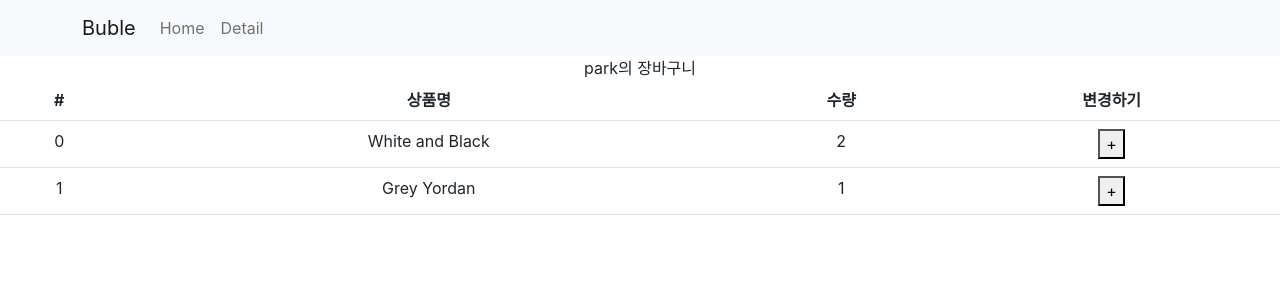
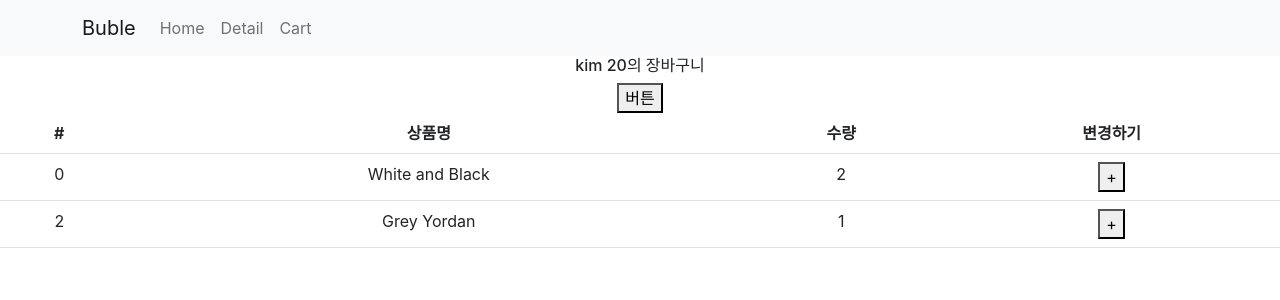
Before and after one commit to ghooman/react_practice_shop, a React (Create React App) app: page /cart in a window 1280 px wide. Shown: the top 300 px of the page. Built offline with nearby package versions, Linux system fonts and the light colour scheme.

Commit message:
localStorage 사용

```diff
--- a/src/App.js
+++ b/src/App.js
@@ -16,12 +16,20 @@
 
 function App() {
 
+  useEffect(() => {
+    localStorage.setItem("watched", JSON.stringify( [] ))
+  }, [])
+
   let [shoes, setShoes] = useState(data)
   let navigate = useNavigate();
   let [count, setCount] = useState(1)
   let [loading, setLoading] = useState(false)
+  let [재고] = useState([10, 11, 12])
 
-  let [재고] = useState([10, 11, 12])
+  let obj = {name: 'kim'}
+  localStorage.setItem('data', JSON.stringify(obj))
+  let 꺼낸거 = localStorage.getItem('data')
+  console.log(JSON.parse(꺼낸거).name)
 
   useEffect(() => {
     setTimeout(() => {setLoading(false)}, 2000)
@@ -37,6 +45,7 @@
           <Nav className="me-auto">
             <Nav.Link onClick={() => {navigate('/')}}>Home</Nav.Link>
             <Nav.Link onClick={() => {navigate('/detail')}}>Detail</Nav.Link>
+            <Nav.Link onClick={() => {navigate('/cart')}}>Cart</Nav.Link>
           </Nav>
         </Container>
       </Navbar>
--- a/src/pages/Cart.js
+++ b/src/pages/Cart.js
@@ -1,6 +1,7 @@
-import {Table} from "react-bootstrap"
+import { Table } from "react-bootstrap"
 import { useSelector, useDispatch } from "react-redux";
-import { changeName } from "../store.js";
+import { changeName, increase } from "./../store/userSlice.js";
+import { addCount } from "./../store"
 
 const Cart = () => {
 
@@ -10,7 +11,8 @@
   return (
     <div>
 
-      {state.user}의 장바구니
+      <h6>{state.user.name} {state.user.age}의 장바구니</h6>
+      <button onClick={() => {dispatch(increase(100))}}>버튼</button>
 
       <Table>
         <thead>
@@ -25,13 +27,11 @@
           {
             state.cart.map((el, i) =>
               <tr key={i}>
-                <td>{i}</td>
-                <td>{el.name}</td>
-                <td>{el.count}</td>
+                <td>{state.cart[i].id}</td>
+                <td>{state.cart[i].name}</td>
+                <td>{state.cart[i].count}</td>
                 <td>
-                  <button onClick={() => {
-                    dispatch(changeName())
-                  }}>+</button>
+                  <button onClick={() => {dispatch(addCount(state.cart[i].id))}}>+</button>
                 </td>
               </tr>
               )
--- a/src/pages/Detail.js
+++ b/src/pages/Detail.js
@@ -2,6 +2,9 @@
 import { useParams } from "react-router-dom";
 import styled from 'styled-components';
 import { Nav } from 'react-bootstrap'
+import { addItem } from './../store.js'
+import { useDispatch } from "react-redux";
+
 
 const Detail = (props) => {
 
@@ -18,6 +21,7 @@
   // }, [num])
   let [tab, setTab] = useState(0)
   let [fade2, setFade2] = useState('')
+  let dispatch = useDispatch()
 
   useEffect(() => {
     setFade2('end')
@@ -47,7 +51,9 @@
           <h4 className="pt-5">{찾은상품.title}</h4>
           <p>{찾은상품.content}</p>
           <p>{찾은상품.price}원</p>
-          <button className="btn btn-danger">주문하기</button>
+          <button className="btn btn-danger" onClick={() => {
+            dispatch(addItem( {id: 찾은상품.id, name: 찾은상품.title, count: 1} ))
+          }}>주문하기</button>
         </div>
       </div>
 
--- a/src/store.js
+++ b/src/store.js
@@ -1,24 +1,29 @@
-import { configureStore,createSlice } from '@reduxjs/toolkit'
+import { configureStore, createSlice } from '@reduxjs/toolkit'
+import user from './store/userSlice.js'
 
-let user = createSlice({
-  name: 'user',
-  initialState: 'park',
-  reducers: {
-    changeName(state) {
-      return 'john ' + state
-    }
-  }
-})
 
-export let { changeName } = user.actions
+
 
 let cart = createSlice({
   name: 'cart',
   initialState: [
     {id : 0, name : 'White and Black', count : 2},
     {id : 2, name : 'Grey Yordan', count : 1}
-  ]
+  ],
+  reducers: {
+    addCount(state, action) {
+      let Num = state.findIndex((e) => e.id === action.payload)
+      state[Num].count++
+    },
+    addItem(state, action) {
+      state.push(action.payload)
+    }
+
+  }
 })
+
+export let { addCount, addItem } = cart.actions
+
 
 
 export default configureStore({
--- /dev/null
+++ b/src/store/userSlice.js
@@ -0,0 +1,18 @@
+import { createSlice } from '@reduxjs/toolkit'
+
+let user = createSlice({
+  name: 'user',
+  initialState: {name: 'kim', age: 20},
+  reducers: {
+    changeName(state) {
+      state.name = 'park'
+    },
+    increase(state, action) {
+      state.age += action.payload
+    },
+  }
+})
+
+export let { changeName, increase } = user.actions
+
+export default user;
```
